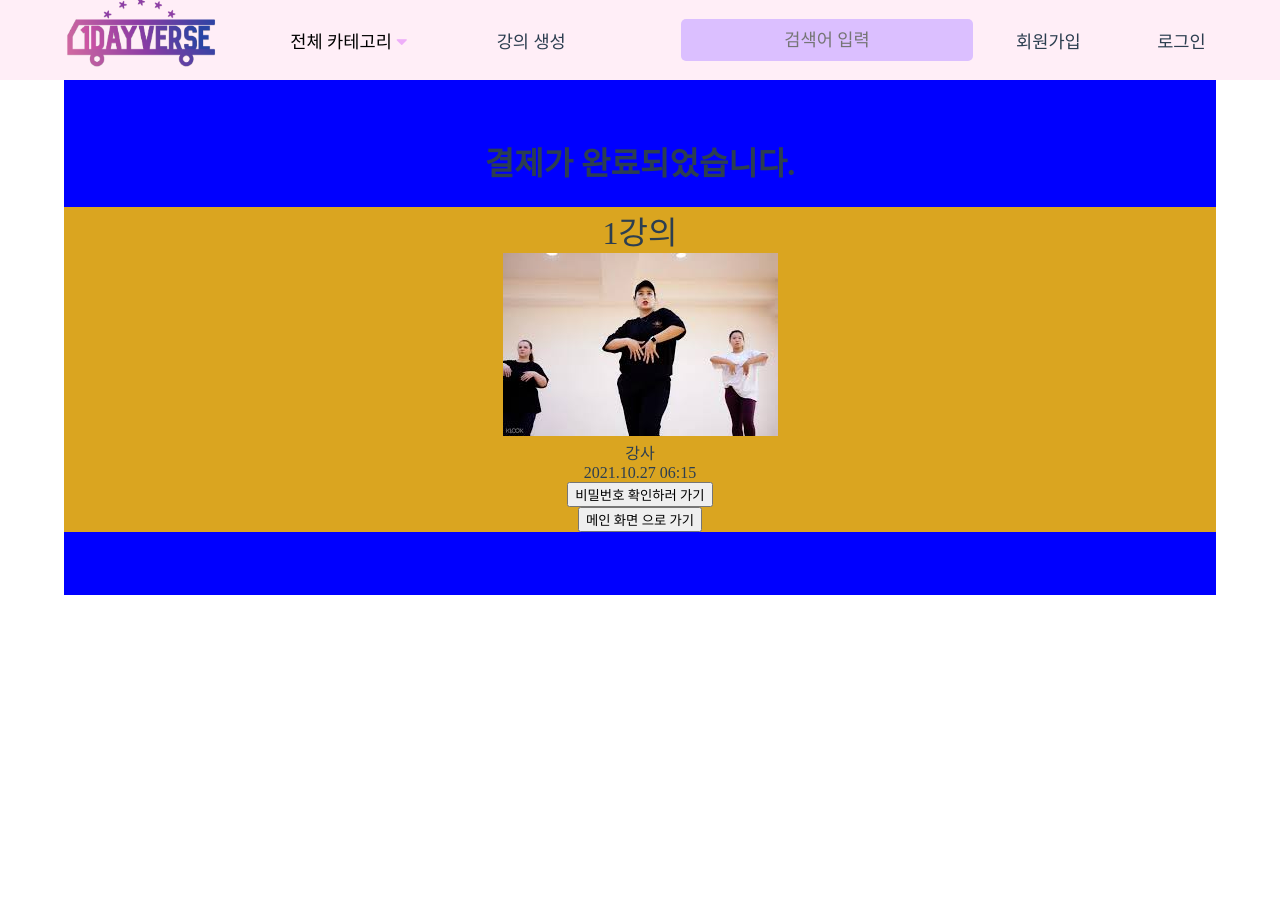
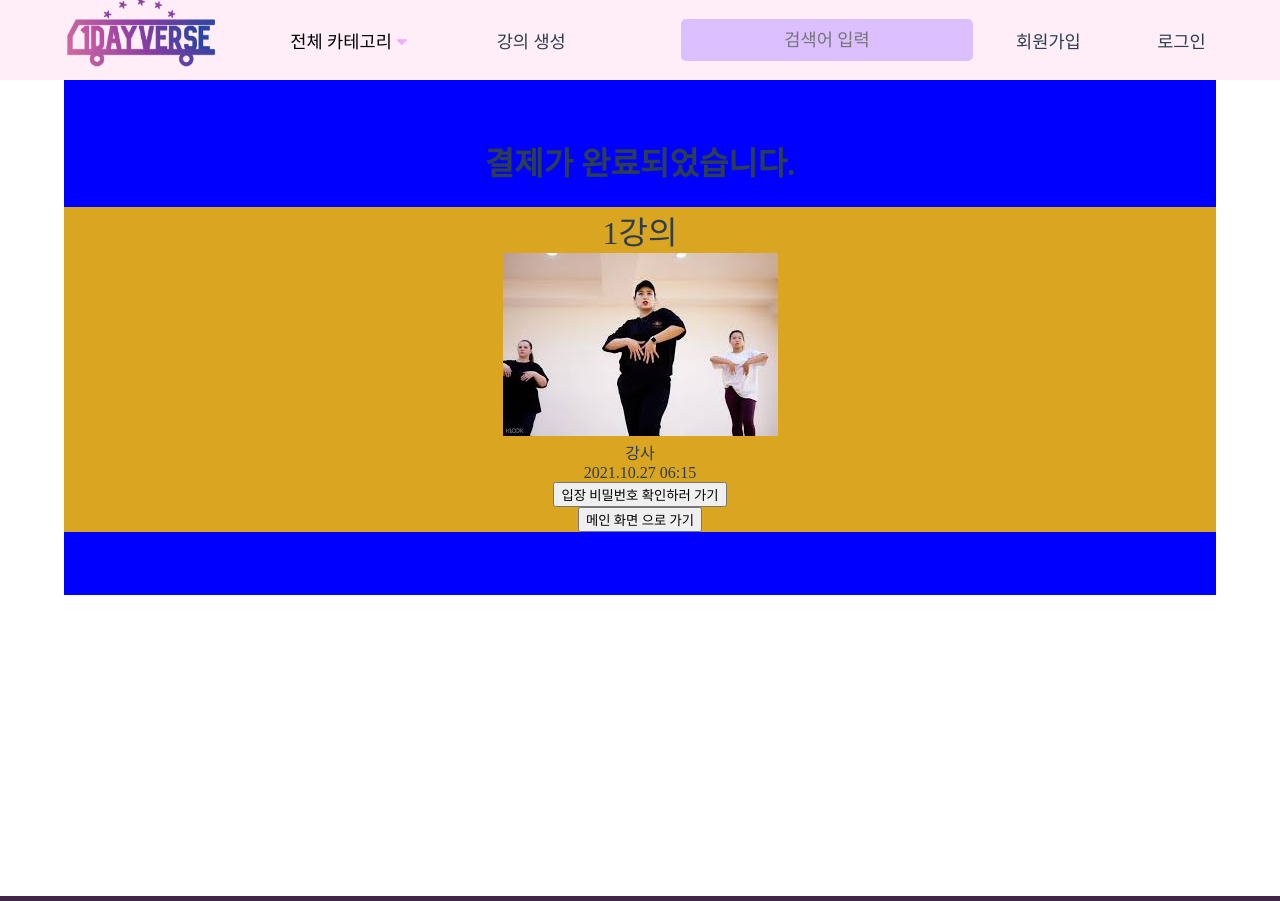
Before and after one commit to quipu1/1DAYVERSE, a Vue app in the folder frontend/: page /buy/done in a window 1280 px wide. Shown: the top 901 px of the page. Before the commit the page ends 880 px from the top, so only its background shows below. Built offline with nearby package versions, Linux system fonts and the light colour scheme; a web font is replaced by a local one.

Commit message:
FEAT: 푸터 추가

```diff
--- a/frontend/src/views/BuyCancel.vue
+++ b/frontend/src/views/BuyCancel.vue
@@ -4,16 +4,19 @@
     <main>
       <h1>구매가 취소되었습니다.</h1>
     </main>
+    <Footer/>
   </div>
 </template>
 
 <script>
 import Navbar from '@/components/Navbar.vue'
+import Footer from '@/components/Footer.vue'
 
 export default {
   name : "BuyCancel",
   components : {
     Navbar,
+    Footer,
   },
   data(){
     return {
--- a/frontend/src/views/BuyDone.vue
+++ b/frontend/src/views/BuyDone.vue
@@ -12,7 +12,7 @@
             <span>{{lecture.date}} {{lecture.start}}</span>
           </div>
           <div>
-            <button @click="goToMyPage">비밀번호 확인하러 가기</button>
+            <button @click="goToMyPage">입장 비밀번호 확인하러 가기</button>
           </div>
           <div>
             <button @click="goToMainPage">메인 화면 으로 가기</button>
@@ -20,18 +20,21 @@
         </div>
       </div>
     </main>
+    <Footer/>
   </div>
 </template>
 
 <script>
 import Navbar from '@/components/Navbar.vue'
 // import axios from 'axios'
+import Footer from '@/components/Footer.vue'
 
 
 export default {
   name : "BuyDone",
   components : {
     Navbar,
+    Footer,
   },
   data(){
     return {
--- a/frontend/src/views/Category.vue
+++ b/frontend/src/views/Category.vue
@@ -8,12 +8,14 @@
         :lecture="lecture"
       />
     </main>
+    <Footer/>
   </div>
 </template>
 
 <script>
 import Navbar from '@/components/Navbar.vue'
 import Lecture from '@/components/Lecture.vue'
+import Footer from '@/components/Footer.vue'
 
 export default {
   name : "Category",
@@ -21,6 +23,7 @@ export default {
   components : {
     Navbar,
     Lecture,
+    Footer,
   },
   data(){
     return {
--- a/frontend/src/views/LectureCreate.vue
+++ b/frontend/src/views/LectureCreate.vue
@@ -139,16 +139,19 @@
         </div>
       </div>
     </main>
+    <Footer/>
   </div>
 </template>
 
 <script>
 import Navbar from '@/components/Navbar.vue'
+import Footer from '@/components/Footer.vue'
 
 export default {
   name : "ClassCreate",
   components : {
     Navbar,
+    Footer,
   },
   data(){
     return {
--- a/frontend/src/views/LectureDetail.vue
+++ b/frontend/src/views/LectureDetail.vue
@@ -24,6 +24,7 @@
         </button>
       </div>
     </main>
+    <Footer/>
   </div>
 </template>
 
@@ -31,6 +32,7 @@
 import axios from 'axios'
 import Navbar from '@/components/Navbar.vue'
 import image from '@/assets/drawing_image.jpg'
+import Footer from '@/components/Footer.vue'
 import PayImage from '@/assets/payment_icon_yellow_medium.png'
 
 export default {
@@ -38,6 +40,7 @@ export default {
   props : ["lecture_id"],
   components : {
     Navbar,
+    Footer,
   },
   data(){
     return {
```
